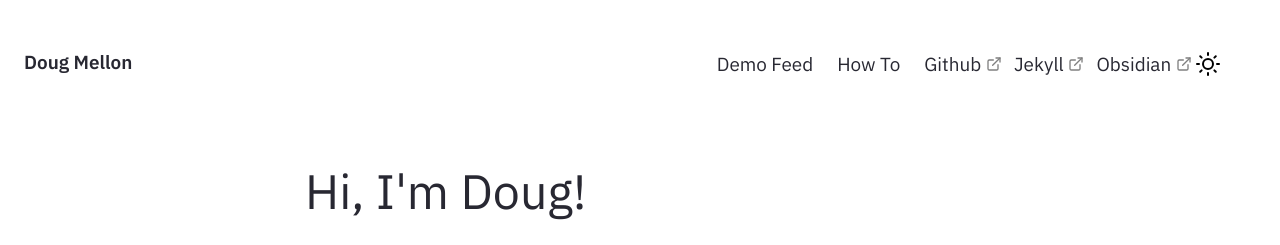
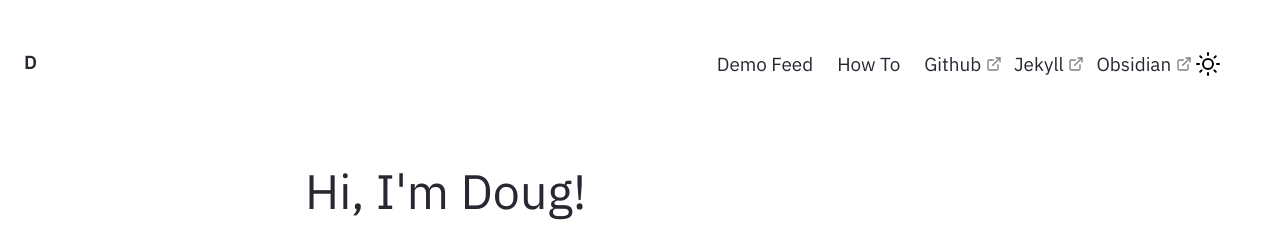
Before and after one commit to dougmellon/dougmellon.github.io, a Jekyll site: the page built from pages/index.md, in a window 1280 px wide. Shown: the top 245 px of the page. Built offline with Jekyll 4.4.1, drawn with Linux system fonts in a browser that asks for light colours.

Commit message:
Working on index

```diff
--- a/_config.yml
+++ b/_config.yml
@@ -27,7 +27,7 @@ baseurl: ""
 
 # Website Header, Description, Footer year and text.
 # If you are deleting this, make sure you remove it from HTML files too
-heading: Doug Mellon # Change this
+heading: D # Change this
 content: Digital Garden
 copyright:
   year:
```
